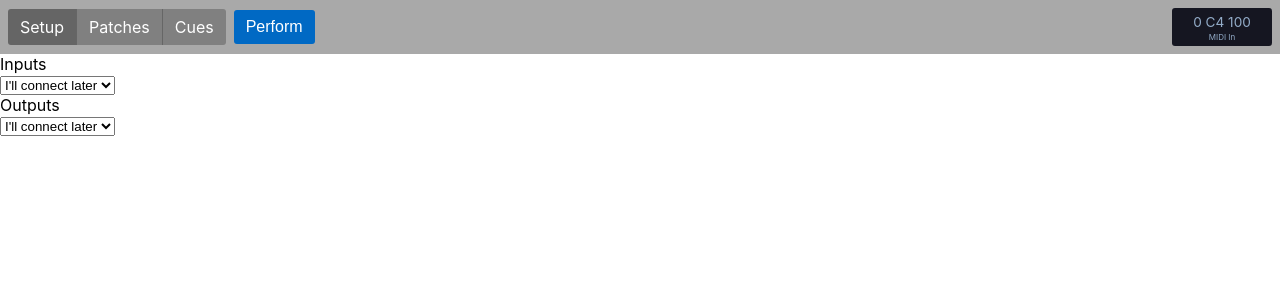
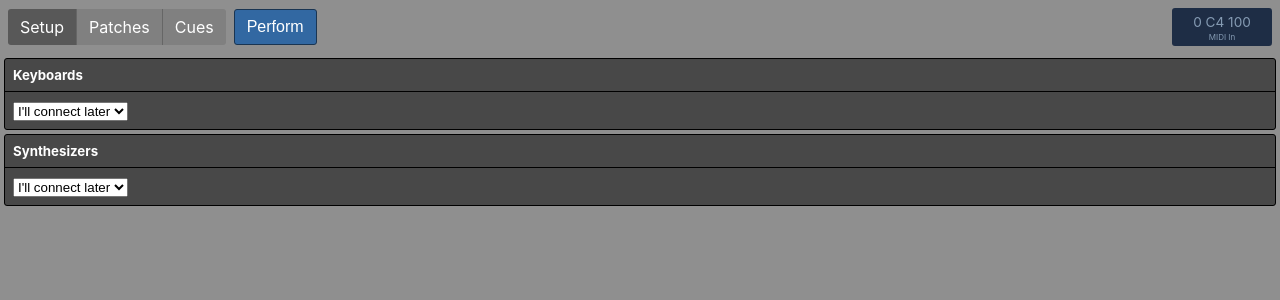
Before and after one commit to MattPutnam/CadenzaJS, a React (Create React App) app: page / in a window 1280 px wide. Shown: the top 300 px of the page. Built offline with nearby package versions, Linux system fonts and the light colour scheme.

Commit message:
fix colors, create Container component

```diff
--- a/package.json
+++ b/package.json
@@ -8,6 +8,7 @@
     "@testing-library/react": "^9.3.2",
     "@testing-library/user-event": "^7.1.2",
     "electron-is-dev": "^1.1.0",
+    "lodash": "^4.17.15",
     "react": "^16.13.0",
     "react-dom": "^16.13.0",
     "react-scripts": "3.4.0"
--- a/public/index.html
+++ b/public/index.html
@@ -24,7 +24,7 @@
       work correctly both with client-side routing and a non-root public URL.
       Learn how to configure a non-root public URL by running `npm run build`.
     -->
-    <title>React App</title>
+    <title>Cadenza</title>
   </head>
   <body>
     <noscript>You need to enable JavaScript to run this app.</noscript>
--- a/src/App.js
+++ b/src/App.js
@@ -58,9 +58,7 @@ class App extends React.Component {
         item = iterator.next()
       }
 
-      this.setState({
-        midiDevices: { inputs, outputs }
-      })
+      this.setState({ midiDevices: { inputs, outputs } })
     })
   }
 }
--- a/src/components/Button.js
+++ b/src/components/Button.js
@@ -5,9 +5,9 @@ const Button = ({ children, onClick }) => {
         margin: '0 0.5rem',
         padding: '0.5rem 0.75rem',
         color: 'white',
-        backgroundColor: '#0069c4',
+        backgroundColor: '#3268A2',
         fontSize: 'unset',
-        border: 'unset',
+        border: '1px solid #1A3552',
         borderRadius: 3,
         cursor: 'pointer'
     }
--- /dev/null
+++ b/src/components/Container.js
@@ -0,0 +1,29 @@
+import React from 'react'
+import _ from 'lodash'
+
+const Container = ({ title, style, children }) => {
+    const styles = {
+        container: {
+            margin: '0.25rem',
+            backgroundColor: '#484848',
+            border: '1px solid black',
+            borderRadius: 3
+        },
+        title: {
+            margin: 0,
+            padding: '0.5rem',
+            color: 'white',
+            borderBottom: '1px solid black'
+        },
+        content: {
+            padding: '0.5rem'
+        }
+    }
+
+    return <div style={_.merge(styles.container, style)}>
+        {title && <h5 style={styles.title}>{title}</h5>}
+        <div style={styles.content}>{children}</div>
+    </div>
+}
+
+export default Container
--- a/src/components/MIDIMonitor.js
+++ b/src/components/MIDIMonitor.js
@@ -7,8 +7,8 @@ const MIDIMonitor = (lastEvent) => {
             width: '100px',
             textAlign: 'center',
             padding: 4,
-            backgroundColor: '#151621',
-            color: '#93acc8',
+            backgroundColor: '#1E2D45',
+            color: '#859BB3',
             borderRadius: 3
         },
         display: {
--- a/src/components/NavBar.js
+++ b/src/components/NavBar.js
@@ -8,7 +8,7 @@ const Tab = ({ title, selectedTab, setSelectedTab, first, last }) => {
         padding: '0.5rem 0.75rem',
         cursor: 'pointer',
         color: 'white',
-        backgroundColor: title === selectedTab ? '#656565' : '#808080',
+        backgroundColor: title === selectedTab ? '#585858' : '#808080',
         borderRadius: first ? '3px 0 0 3px' : last ? '0 3px 3px 0' : undefined,
         borderRight: last ? undefined : '1px solid #666666'
     }
@@ -23,8 +23,7 @@ const NavBar = ({ selectedTab, setSelectedTab, perform }) => {
         container: {
             display: 'flex',
             alignItems: 'center',
-            padding: '0.5rem',
-            backgroundColor: '#a9a9a9'
+            padding: '0.5rem'
         },
         spacer: {
             flex: '1 1 auto'
--- a/src/pages/EditPage.js
+++ b/src/pages/EditPage.js
@@ -5,7 +5,12 @@ import SetupTab from './SetupTab'
 const EditPage = ({ perform, midiDevices }) => {
     const [selectedTab, setSelectedTab] = React.useState('Setup')
 
-    return <div>
+    const style = {
+        backgroundColor: '#8F8F8F',
+        height: '100vh'
+    }
+
+    return <div style={style}>
         <NavBar {...{ selectedTab, setSelectedTab, perform }}/>
         {selectedTab === 'Setup' && <SetupTab {...{ midiDevices }}/>}
         {selectedTab === 'Patches' && <div>Patches!</div>}
--- a/src/pages/SetupTab.js
+++ b/src/pages/SetupTab.js
@@ -1,19 +1,31 @@
 import React from 'react'
+import Container from '../components/Container'
 
 const SetupTab = ({ midiDevices }) => {
-    return <div>
-        <div>Inputs</div>
+    const styles = {
+        page: {
+            // display: 'flex'
+        },
+        container: {
+            // flex: '1 1 auto'
+        }
+    }
+
+    return <div style={styles.page}>
+        <Container title="Keyboards" style={styles.container}>
             <select>
                 <option value={0}>I'll connect later</option>
                 {midiDevices.inputs.map(input =>
-                <option value={input.id}>{input.manufacturer} {input.name}</option>)}
+                    <option key={input.id} value={input.id}>{input.manufacturer} {input.name}</option>)}
             </select>
-        <div>Outputs</div>
+        </Container>
+        <Container title="Synthesizers" style={styles.container}>
             <select>
                 <option value={0}>I'll connect later</option>
                 {midiDevices.outputs.map(output =>
-                <option value={output.id}>{output.manufacturer} {output.name}</option>)}
+                    <option key={output.id} value={output.id}>{output.manufacturer} {output.name}</option>)}
             </select>
+        </Container>
     </div>
 }
 
```
Lines whose indentation alone changed are shown as unchanged.
